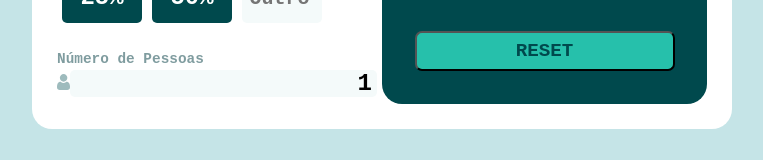
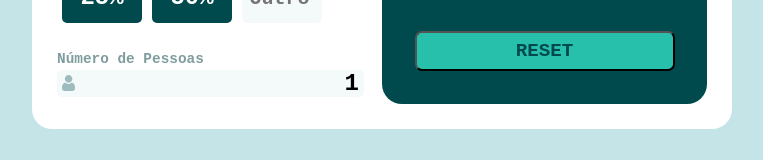
Before and after one commit to joaocorner/tip-calculator, a React (Create React App) app: page / in a window 1280 px wide. Shown: the part 541-701 px from the top of the page, without its empty margins (258-1021 px from the left). Built offline with nearby package versions, Linux system fonts and the light colour scheme.

Commit message:
fixing icon person classname

```diff
--- a/src/pages/Home.js
+++ b/src/pages/Home.js
@@ -113,7 +113,7 @@ const Home = () => {
           </div>
           <div className="input__container--">
             <label>Número de Pessoas</label>
-            <div className="input__container--people">
+            <div className="input__container--people input--icon">
               <img src={iconperson} alt="logo" />
               <input
                 type="number"
```
